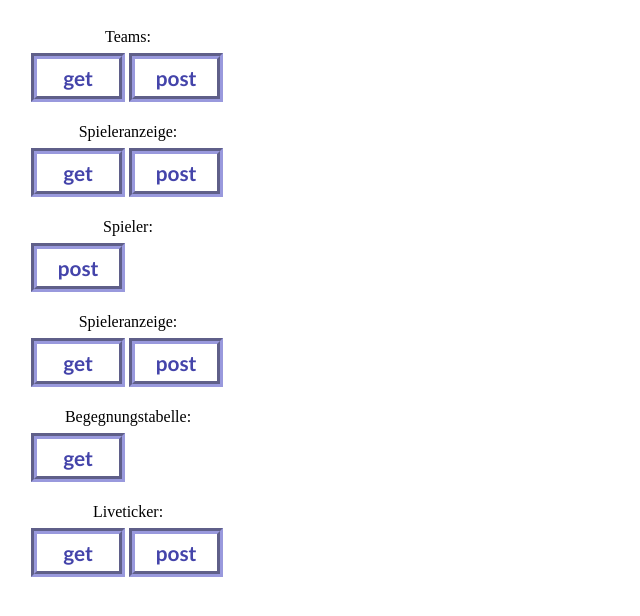
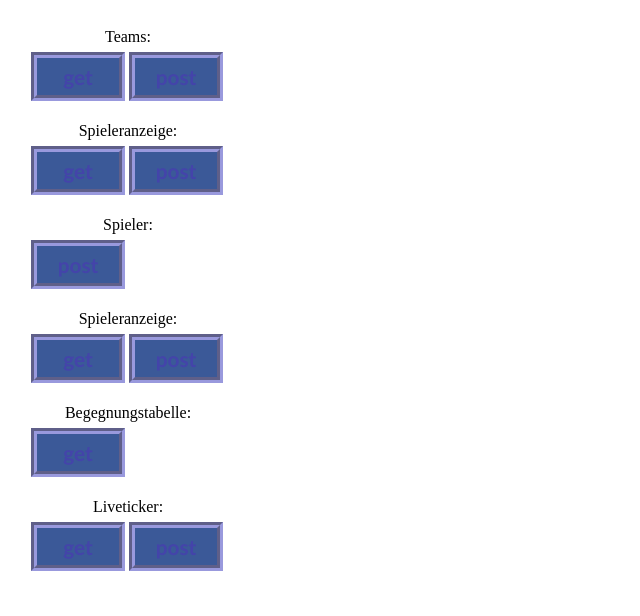
Before and after one commit to DeDieter/wba_team_4, a plain HTML site: page Torganizer/public/index.html in a window 1280 px wide. Shown: the whole page, without its empty margins (0-640 px from the left). Drawn offline with nearby package versions, Linux system fonts and the light colour scheme.

Commit message:
Update style.css

```diff
--- a/Torganizer/public/style.css
+++ b/Torganizer/public/style.css
@@ -1,8 +1,8 @@
-a.menu { display:block; width:70px; border:6px groove #99d; margin-top:4px; padding:6px; font-family:"Trebuchet MS", Helvetica, sans-serif; font-size:130%; font-weight:bold; }
+a.menu { display:block; width:70px; border:6px groove #99d; margin-top:3px; padding:6px; font-family:"Trebuchet MS", Helvetica, sans-serif; font color:white; font-size:130%; font-weight:bold; }
 
-a.menu:link    { color:#44a; background-color:#fff; text-decoration:none; }
-a.menu:visited { color:#44a; background-color:#fff; text-decoration:none; }
-a.menu:hover   { color:#44a; background-color:#ff9; text-decoration:none; }
-a.menu:active  { color:#44a; background-color:#ff9; text-decoration:none; }
+a.menu:link    { color:#44a; background-color:#3b5998; text-decoration:none; }
+a.menu:visited { color:#44a; background-color:#3b5998; text-decoration:none; }
+a.menu:hover   { color:#44a; background-color:#483d8b; text-decoration:none; }
+a.menu:active  { color:#44a; background-color:#483d8b; text-decoration:none; }
 
-div.menu { color:#000; background-color:white; width:200px; text-align:center; padding:20px; }
+div.menu { color:black; background-color:white; width:200px; text-align:center; padding:20px; }
```
